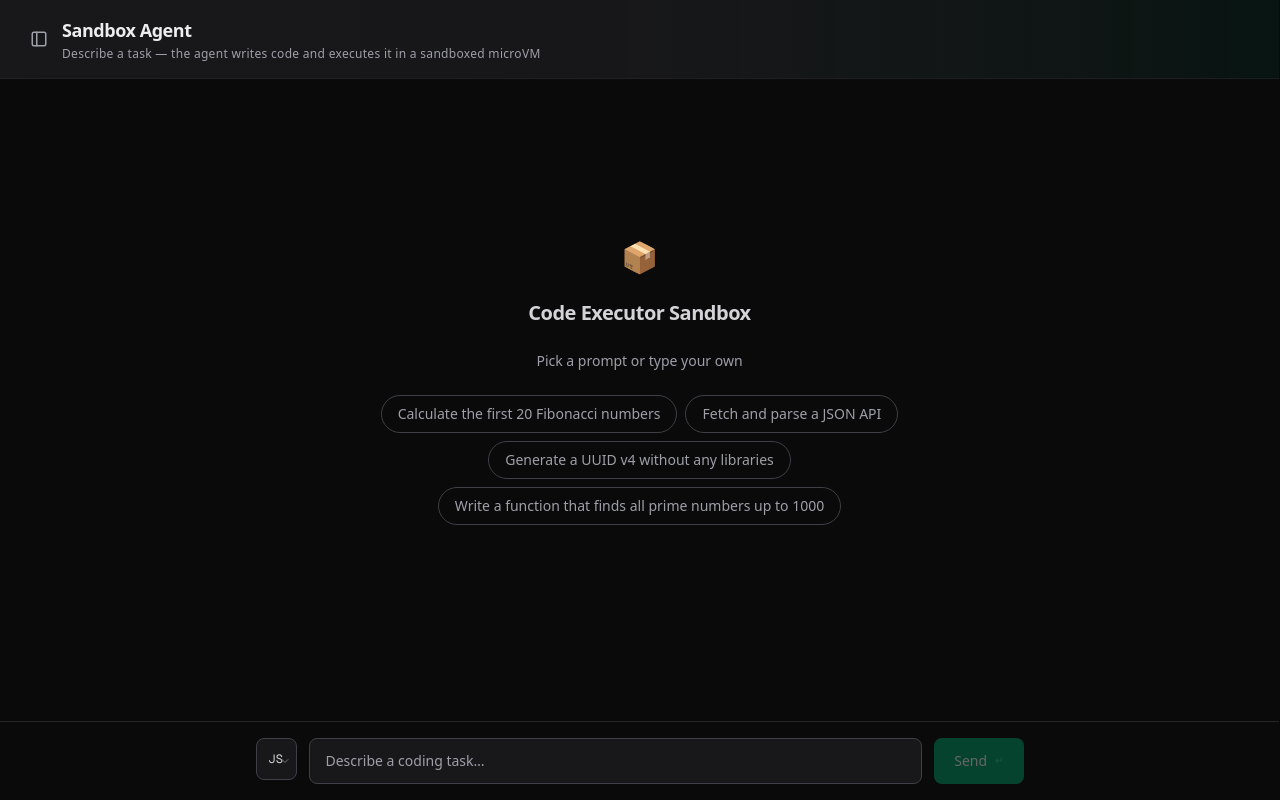
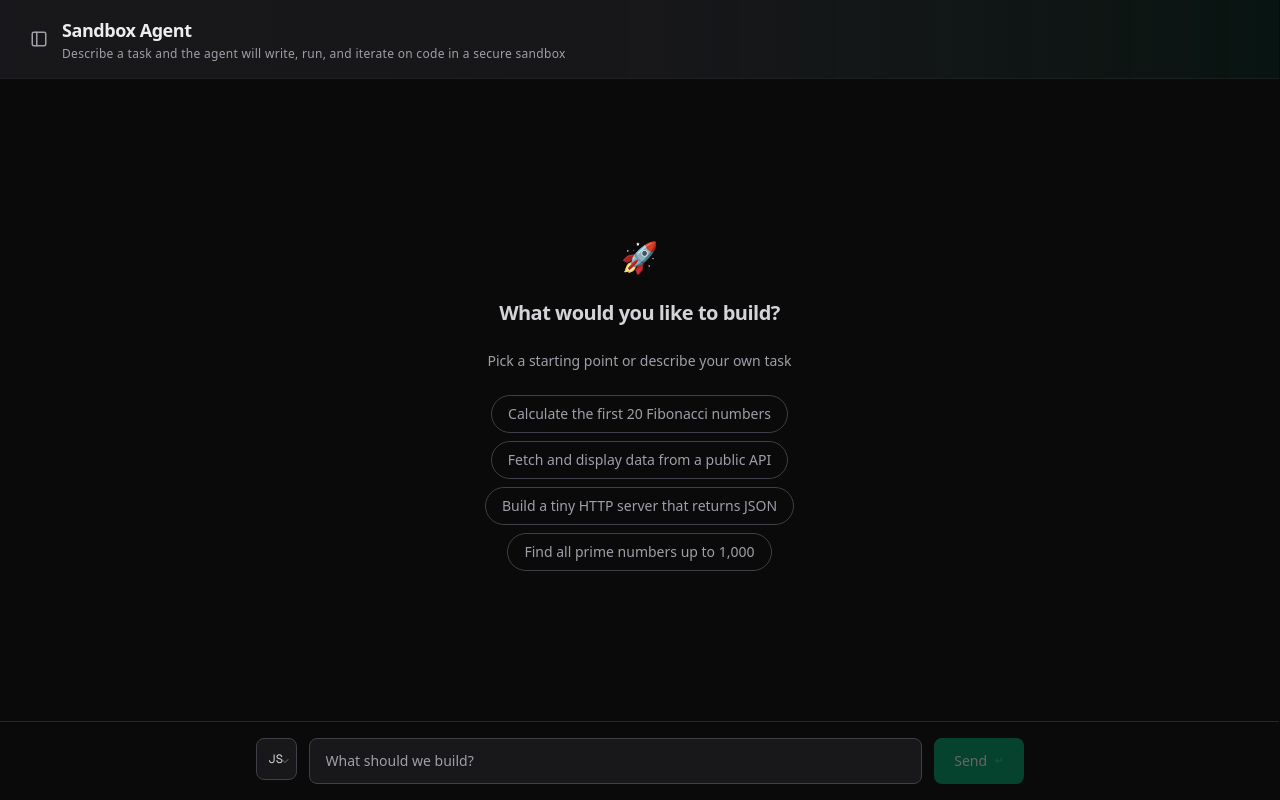
Before and after one commit to teekamchandmandan/questom-assignment, a Next.js app: page / in a window 1280 px wide. Built offline with nearby package versions, Linux system fonts and the light colour scheme.

Commit message:
feat: improve user experience with updated messaging, enhanced descriptions, and fixed lint errors

```diff
--- a/src/app/api/chat/route.ts
+++ b/src/app/api/chat/route.ts
@@ -39,7 +39,9 @@ export async function POST(req: Request) {
     req.headers.get('x-forwarded-for')?.split(',')[0]?.trim() || 'unknown';
   if (isRateLimited(ip)) {
     return new Response(
-      JSON.stringify({ error: 'Too many requests. Please wait a moment.' }),
+      JSON.stringify({
+        error: 'Slow down — too many requests. Try again in a minute.',
+      }),
       { status: 429, headers: { 'Content-Type': 'application/json' } },
     );
   }
@@ -48,10 +50,10 @@ export async function POST(req: Request) {
 
   // ── Input validation ─────────────────────────────────────────────
   if (!Array.isArray(messages) || messages.length === 0) {
-    return new Response(
-      JSON.stringify({ error: 'Messages array is required.' }),
-      { status: 400, headers: { 'Content-Type': 'application/json' } },
-    );
+    return new Response(JSON.stringify({ error: 'No messages provided.' }), {
+      status: 400,
+      headers: { 'Content-Type': 'application/json' },
+    });
   }
 
   // Validate last user message length
--- a/src/app/layout.tsx
+++ b/src/app/layout.tsx
@@ -14,7 +14,8 @@ const geistMono = Geist_Mono({
 
 export const metadata: Metadata = {
   title: 'Sandbox Agent',
-  description: 'AI-powered code execution in sandboxed microVMs',
+  description:
+    'Describe a task and let AI write, run, and debug code in a secure sandbox',
   icons: { icon: '/favicon.svg' },
 };
 
--- a/src/app/page.tsx
+++ b/src/app/page.tsx
@@ -80,7 +80,7 @@ function ChatMessages() {
             >
               AI
             </div>
-            <div className='text-zinc-400 animate-thinking'>Thinking…</div>
+            <div className='text-zinc-400 animate-thinking'>Working on it…</div>
           </div>
         )}
 
--- a/src/components/ChatHeader.tsx
+++ b/src/components/ChatHeader.tsx
@@ -25,8 +25,8 @@ export function ChatHeader() {
             Sandbox Agent
           </h1>
           <p className='text-xs text-zinc-400 mt-0.5 tracking-wide hidden sm:block'>
-            Describe a task — the agent writes code and executes it in a
-            sandboxed microVM
+            Describe a task and the agent will write, run, and iterate on code
+            in a secure sandbox
           </p>
         </div>
       </div>
--- a/src/components/ChatInput.tsx
+++ b/src/components/ChatInput.tsx
@@ -51,7 +51,7 @@ export function ChatInput() {
           type='text'
           value={input}
           onChange={(e) => setInput(e.target.value)}
-          placeholder='Describe a coding task…'
+          placeholder='What should we build?'
           className='flex-1 min-w-0 bg-zinc-900 border border-zinc-700 rounded-lg px-3 sm:px-4 py-3 text-sm focus:outline-none focus:ring-2 focus:ring-emerald-600 focus:border-transparent placeholder-zinc-400'
           disabled={isLoading}
         />
--- a/src/components/ConversationSidebar.tsx
+++ b/src/components/ConversationSidebar.tsx
@@ -67,7 +67,7 @@ export function ConversationSidebar() {
         <div className='flex-1 overflow-y-auto py-1'>
           {conversations.length === 0 && (
             <p className='text-xs text-zinc-500 text-center mt-8'>
-              No conversations yet
+              No conversations yet — start one!
             </p>
           )}
           {conversations.map((convo) => (
--- a/src/components/EmptyState.tsx
+++ b/src/components/EmptyState.tsx
@@ -1,8 +1,8 @@
 const EXAMPLE_PROMPTS = [
   'Calculate the first 20 Fibonacci numbers',
-  'Fetch and parse a JSON API',
-  'Generate a UUID v4 without any libraries',
-  'Write a function that finds all prime numbers up to 1000',
+  'Fetch and display data from a public API',
+  'Build a tiny HTTP server that returns JSON',
+  'Find all prime numbers up to 1,000',
 ];
 
 export function EmptyState({
@@ -12,11 +12,13 @@ export function EmptyState({
 }) {
   return (
     <div className='text-center text-zinc-500 mt-16 sm:mt-32 space-y-4 sm:space-y-6 animate-fade-in-up px-2'>
-      <p className='text-3xl'>&#x1F4E6;</p>
+      <p className='text-3xl'>&#x1F680;</p>
       <p className='text-xl font-semibold text-zinc-300 tracking-tight'>
-        Code Executor Sandbox
+        What would you like to build?
       </p>
-      <p className='text-sm text-zinc-400'>Pick a prompt or type your own</p>
+      <p className='text-sm text-zinc-400'>
+        Pick a starting point or describe your own task
+      </p>
       <div className='flex flex-wrap justify-center gap-2 max-w-xl mx-auto px-2'>
         {EXAMPLE_PROMPTS.map((prompt) => (
           <button
--- a/src/components/FileExplorer.tsx
+++ b/src/components/FileExplorer.tsx
@@ -287,7 +287,7 @@ export function FileExplorer() {
               />
               <p className='text-xs text-zinc-500'>No files yet</p>
               <p className='text-[10px] text-zinc-600 mt-1'>
-                Files created in the sandbox will appear here
+                Files will appear here as the agent creates them
               </p>
             </div>
           )}
--- a/src/components/LifecycleIndicator.tsx
+++ b/src/components/LifecycleIndicator.tsx
@@ -42,16 +42,16 @@ export function LifecycleIndicator({ state }: LifecycleIndicatorProps) {
 
   return (
     <div className='flex items-center gap-1.5 sm:gap-3 text-[10px] sm:text-xs'>
-      <LifecycleStep label='Sandbox' done={!isWaiting} active={isWaiting} />
+      <LifecycleStep label='Preparing' done={!isWaiting} active={isWaiting} />
       <ChevronRight />
       <LifecycleStep
-        label='Running'
+        label='Executing'
         done={isDone || isError}
         active={isExecuting}
       />
       <ChevronRight />
       <LifecycleStep
-        label={isError ? 'Error' : 'Result'}
+        label={isError ? 'Failed' : 'Done'}
         done={isDone || isError}
         active={false}
       />
--- a/src/components/NetworkBanner.tsx
+++ b/src/components/NetworkBanner.tsx
@@ -30,10 +30,7 @@ export function NetworkBanner() {
       className='flex-shrink-0 bg-amber-950/80 border-b border-amber-800/50 px-4 py-2 flex items-center justify-center gap-2 text-sm text-amber-300 animate-message-in'
     >
       <WifiOffIcon className='flex-shrink-0' />
-      <span>
-        You&apos;re offline — messages won&apos;t send until the connection is
-        restored
-      </span>
+      <span>You&apos;re offline — reconnect to continue</span>
     </div>
   );
 }
--- a/src/components/ToolCard.tsx
+++ b/src/components/ToolCard.tsx
@@ -113,7 +113,7 @@ export function ToolCard({ part, chatId }: ToolCardProps) {
               className='inline-block w-3 h-3 border-2 border-emerald-500 border-t-transparent rounded-full animate-spin'
               role='status'
             />
-            Executing in sandbox…
+            Running…
           </div>
 
           {/* Streamed stdout (real-time) */}
--- a/src/components/WriteFileCard.tsx
+++ b/src/components/WriteFileCard.tsx
@@ -63,7 +63,7 @@ export function WriteFileCard({ part }: WriteFileCardProps) {
         {isDone && output?.success && (
           <span className='ml-auto text-[10px] text-emerald-400 font-medium flex items-center gap-1'>
             <CheckSmallIcon strokeWidth={2.5} />
-            written
+            saved
           </span>
         )}
 
@@ -99,7 +99,7 @@ export function WriteFileCard({ part }: WriteFileCardProps) {
             className='inline-block w-3 h-3 border-2 border-blue-500 border-t-transparent rounded-full animate-spin'
             role='status'
           />
-          Writing to sandbox…
+          Writing file…
         </div>
       )}
 
```
Also changed, not shown: 2 other files (tests, documents, lock files or other folders).
